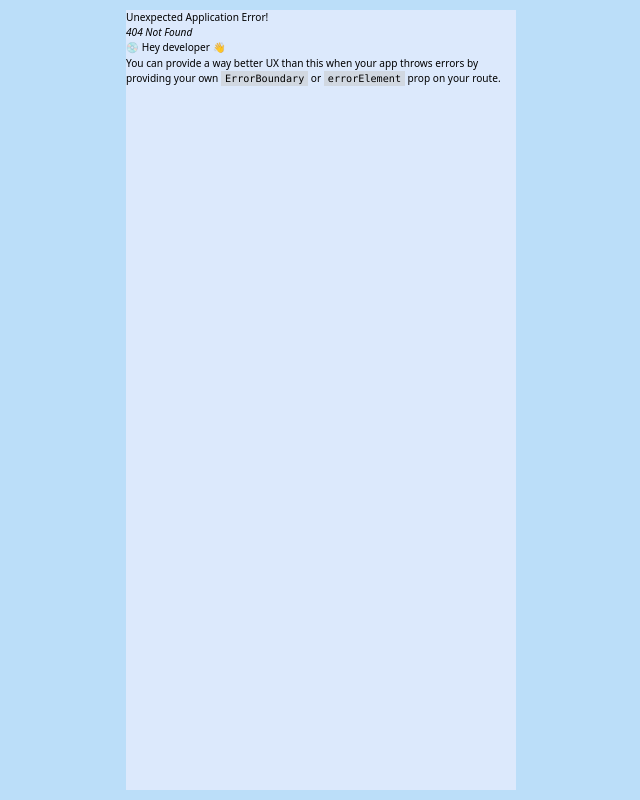
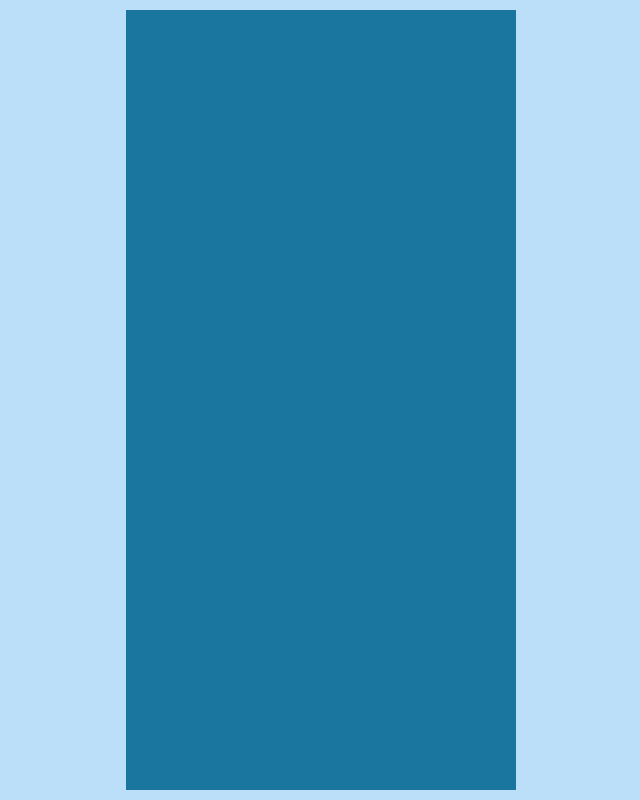
Before and after one commit to kosta-donana/luce-vita-client, a React (Vite) app: page /signup in a window 1280 px wide. Before the commit this address had no page. Shown: the whole page, without its empty margins (319-959 px from the left). Built offline with nearby package versions, Linux system fonts and the light colour scheme.

Commit message:
feat: SignUp 페이지 컴포넌트 생성 및 라우터에 추가

```diff
--- a/src/App.tsx
+++ b/src/App.tsx
@@ -1,5 +1,5 @@
 import { createBrowserRouter, RouterProvider } from 'react-router-dom';
-import { Home, Login, Travels, TravelDetail } from './pages';
+import { Home, Login, SignUp, Travels, TravelDetail } from './pages';
 
 const router = createBrowserRouter([
   {
@@ -9,6 +9,10 @@ const router = createBrowserRouter([
   {
     path: '/login',
     element: <Login />,
+  },
+  {
+    path: '/signup',
+    element: <SignUp />,
   },
   {
     path: '/travels',
--- /dev/null
+++ b/src/pages/SignUp.tsx
@@ -0,0 +1,3 @@
+export function SignUp() {
+  return <div className="px-9 py-10 bg-primary-400 min-h-full"></div>;
+}
--- a/src/pages/index.ts
+++ b/src/pages/index.ts
@@ -1,4 +1,5 @@
 export { Home } from './Home';
 export { Login } from './Login';
+export { SignUp } from './SignUp';
 export { Travels } from './Travels';
 export { TravelDetail } from './TravelDetail';
```
